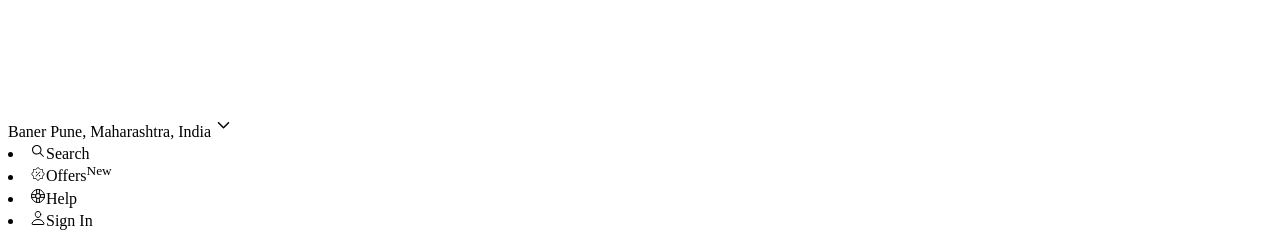
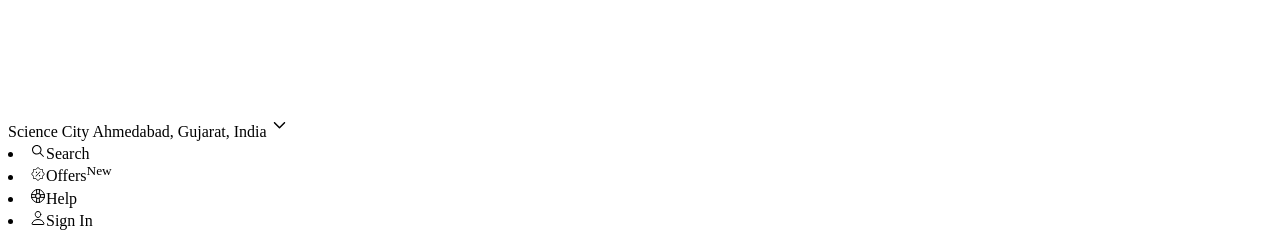
Before and after one commit to Shubham-Patel07/Shubham-Patel---Frontend-Developer, a React (Create React App) app: page / in a window 1280 px wide. Shown: the part 2060-2292 px from the top of the page. Built offline with nearby package versions, Linux system fonts and the light colour scheme; no server answers; the HTML template or start-up script is replaced by a standard one.

Commit message:
Update Header.jsx

```diff
--- a/src/components/Header.jsx
+++ b/src/components/Header.jsx
@@ -68,7 +68,7 @@
             <img src="images/logo.png" className='w-full' alt="" />
           </div>
           <div>
-            <span className='font-bold border-b-[3px] border-[black]'> Baner </span> Pune, Maharashtra, India
+            <span className='font-bold border-b-[3px] border-[black]'> Science City </span> Ahmedabad, Gujarat, India
             <RxCaretDown onClick={showSideMenu} fontSize={25} className='inline text-[#ff5200]' />
           </div>
           <nav className='hidden md:flex list-none gap-10 ml-auto text-[18px] font-semibold'>
```
